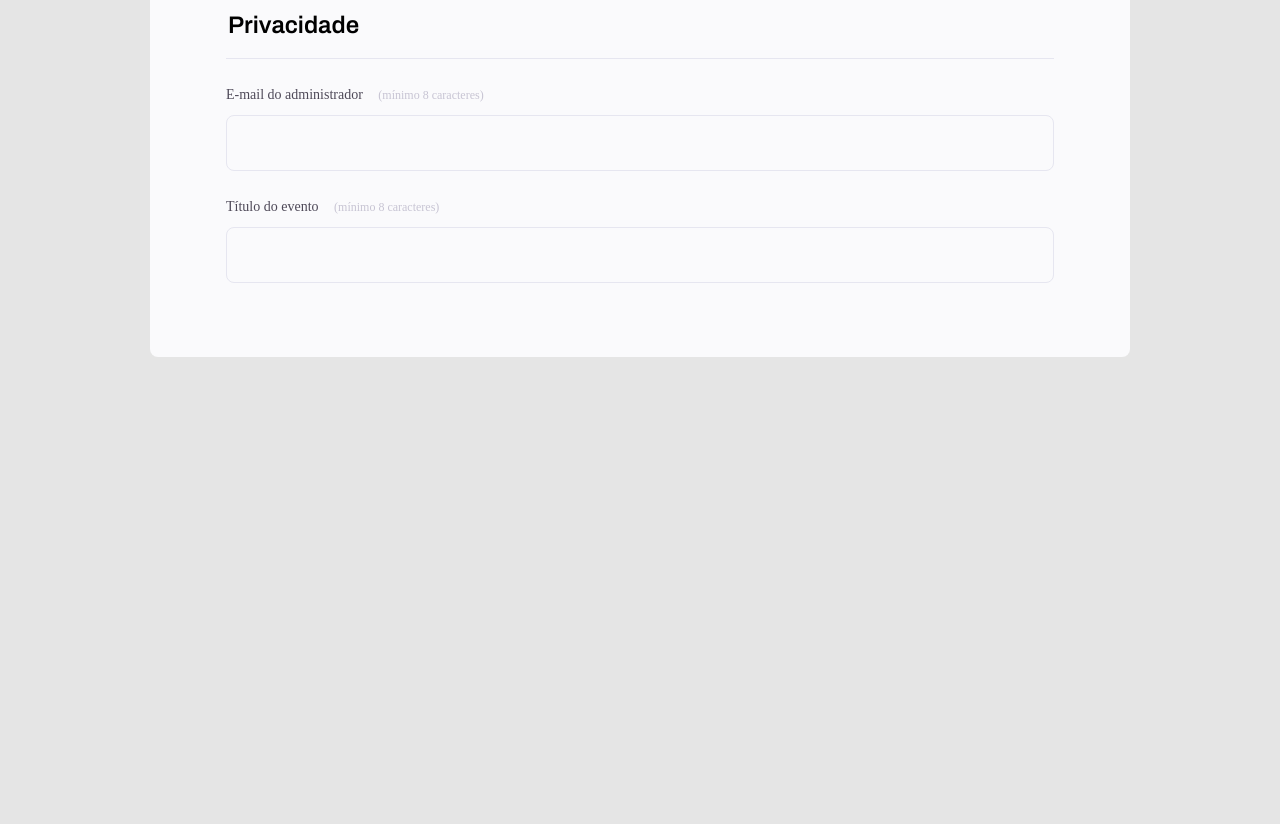
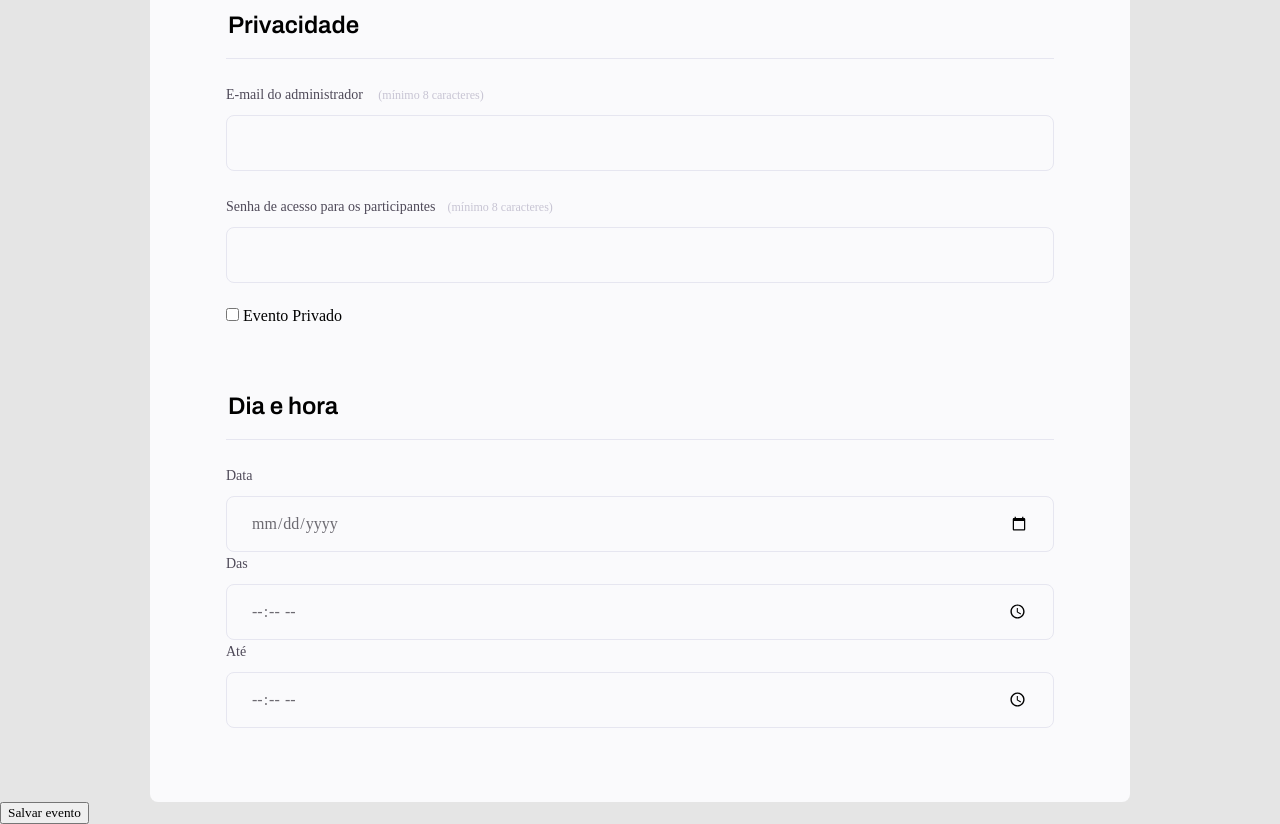
Before and after one commit to cassmach/explorer-rocketseat, a plain HTML site: page Rocketseat/index.html in a window 1280 px wide. Shown: the part 1083-1907 px from the top of the page. Before the commit the page ends 1440 px from the top, so only its background shows below. Drawn offline with Linux system fonts and the light colour scheme.

Commit message:
Add files via upload

```diff
--- a/Rocketseat/index.html
+++ b/Rocketseat/index.html
@@ -66,14 +66,54 @@
                 </div>
 
                 <div class="input-wrapper">
-                    <label for="event-title">Título do evento <span>(mínimo 8 caracteres)</span></label>
-                    <input type="text" id="event-title"/>
+                    <label for="event-password">Senha de acesso para os participantes<span>(mínimo 8 caracteres)</span></label>
+                    <input type="password" id="event-password"/>
+                </div>
+
+                <div class="checkbox-wrapper">
+                    <input type="checkbox" id="event-private"/>
+                    <label for="event-private">Evento Privado</label>
                 </div>
 
                 </div>
             </fieldset>
 
+
+            <fieldset>
+                <div class="fieldset-wrapper">
+                <legend>Dia e hora</legend>
+
+                <div class="col-3">
+
+                    <div class="input-wrapper">
+                        <label for="event-date">Data</label>
+                        <input type="date" id="event-data"/>
+                    </div>
+
+                    <div class="input-wrapper">
+                        <label for="event-begin">Das</label>
+                        <input type="time" id="event-begin"/>
+                    </div>
+
+                    <div class="input-wrapper">
+                        <label for="event-end">Até</label>
+                        <input type="time" id="event-end"/>
+                    </div>
+
+                </div>
+
+
+                </div>
+            </fieldset>
+
+
+
         </form>
+        <footer>
+
+            <input class="button" type="submit" value="Salvar evento">
+
+    </footer>
     </div>
 
 </body>
```
